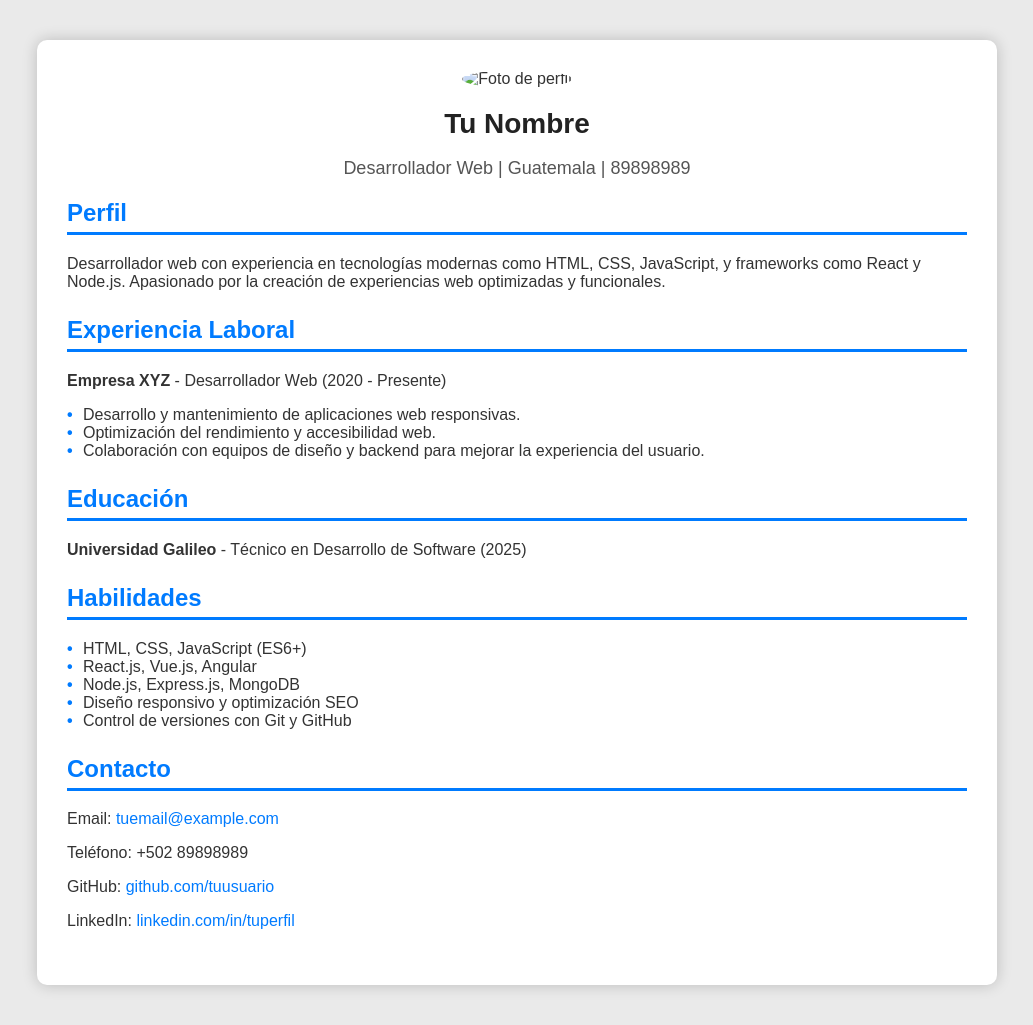
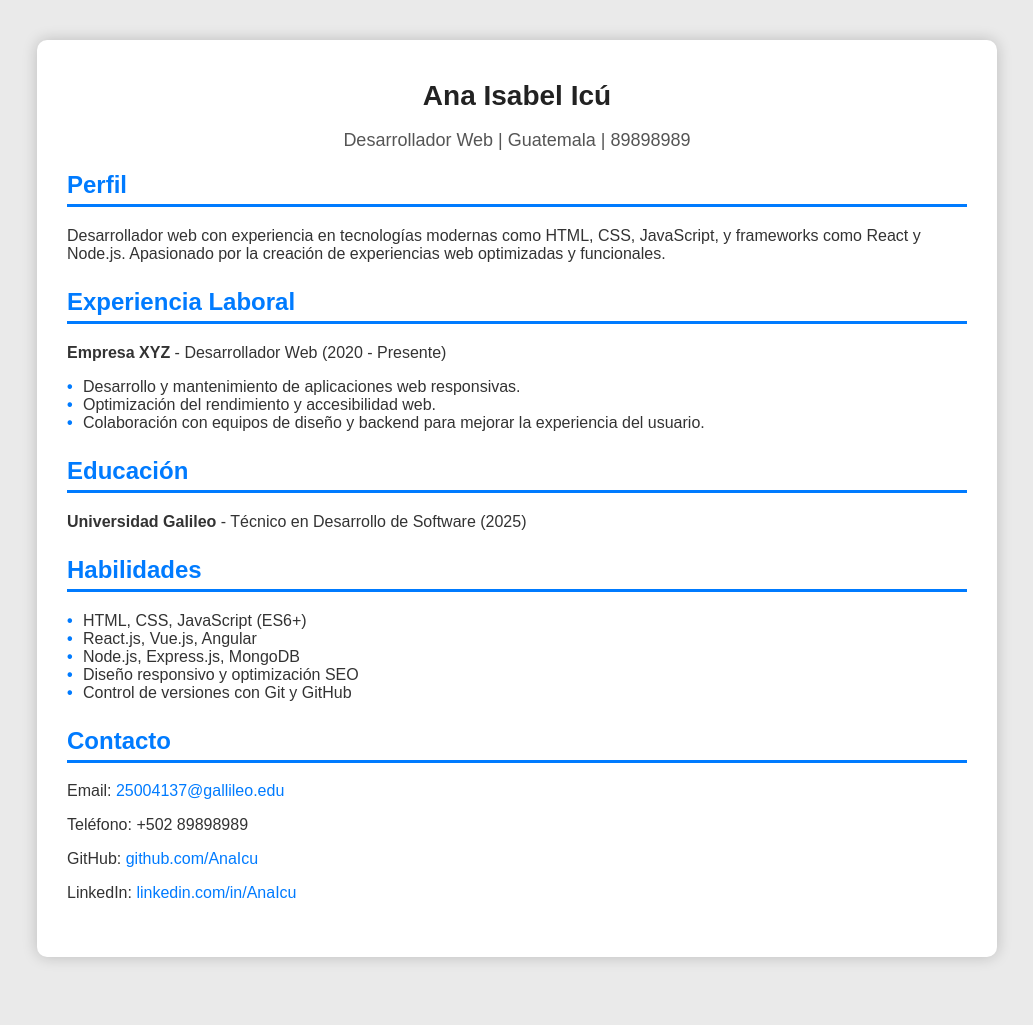
Before and after one commit to AnaIcu/AnaIcu.github.io, a plain HTML site: page index.html in a window 1280 px wide. Shown: the whole page, without its empty margins (123-1156 px from the left). After the commit the page ends 997 px from the top, so only its background shows below. Drawn offline with Linux system fonts and the light colour scheme.

Commit message:
CV actualizado 2.0

```diff
--- a/index.html
+++ b/index.html
@@ -69,8 +69,7 @@
 <body>
     <div class="container">
         <div class="header">
-            <img src="profile.jpg" alt="Foto de perfil">
-            <h1>Tu Nombre</h1>
+            <h1>Ana Isabel Icú</h1>
             <p>Desarrollador Web | Guatemala | 89898989 </p>
         </div>
 
@@ -107,10 +106,10 @@
 
         <div class="section contact">
             <h2>Contacto</h2>
-            <p>Email: <a href="25004137@galileo.edu">tuemail@example.com</a></p>
+            <p>Email: <a href="25004137@galileo.edu">25004137@gallileo.edu</a></p>
             <p>Teléfono: +502 89898989</p>
-            <p>GitHub: <a href="https://github.com/tuusuario" target="_blank">github.com/tuusuario</a></p>
-            <p>LinkedIn: <a href="https://linkedin.com/in/tuperfil" target="_blank">linkedin.com/in/tuperfil</a></p>
+            <p>GitHub: <a href="https://github.com/AnaIcu" target="_blank">github.com/AnaIcu</a></p>
+            <p>LinkedIn: <a href="https://linkedin.com/in/AnaIcu" target="_blank">linkedin.com/in/AnaIcu</a></p>
         </div>
     </div>
 </body>
```
